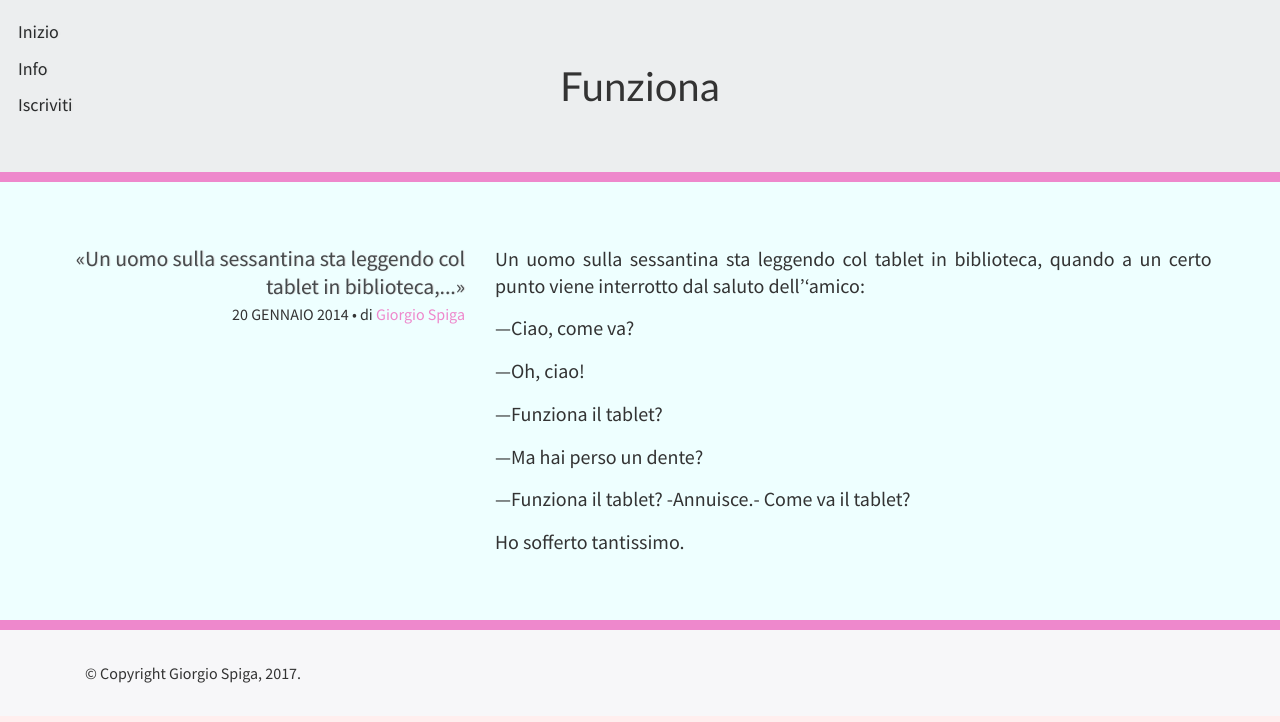
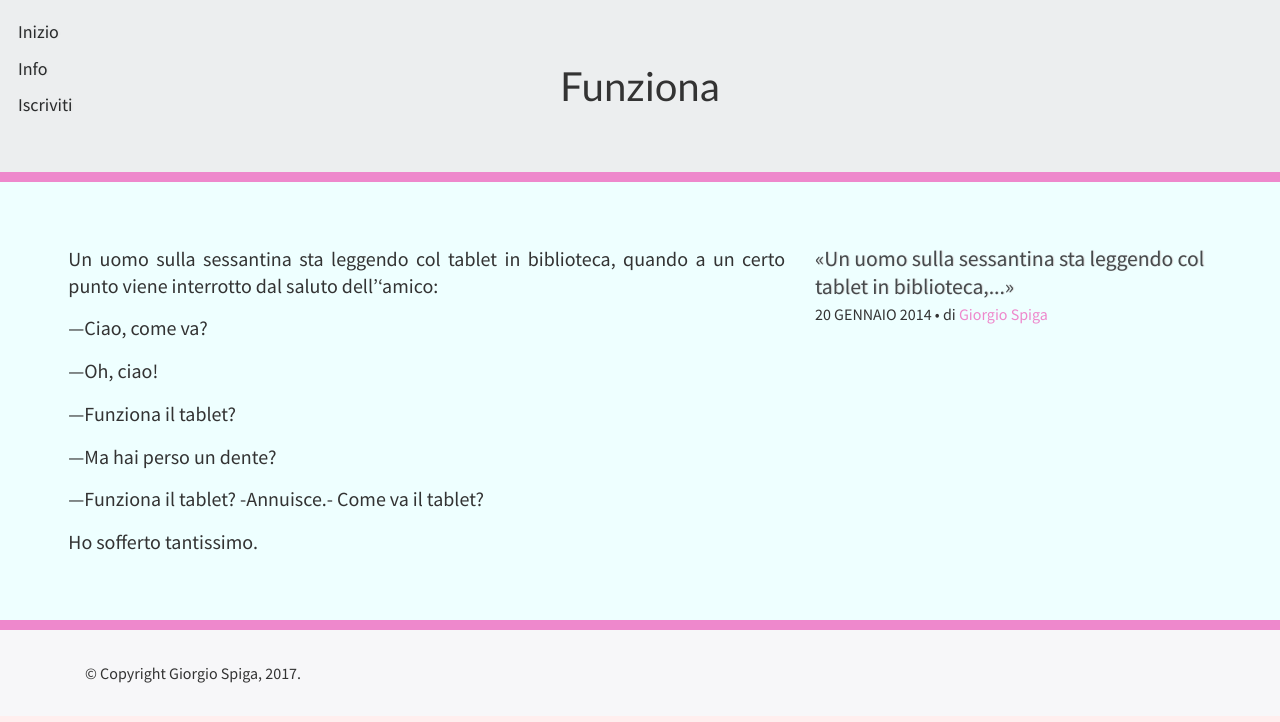
Before and after one commit to giorgiospiga/blogbrt, a Jekyll site: the page built from _posts/2014-01-20-funziona.md, in a window 1280 px wide. Shown: the top 722 px of the page. Built offline with Jekyll 4.4.1, drawn with Linux system fonts in a browser that asks for light colours; nearby versions of some CDN libraries; some web fonts are replaced.

Commit message:
new postlayout with content mdleft

```diff
--- a/_layouts/post.html
+++ b/_layouts/post.html
@@ -6,10 +6,10 @@ layout: default
     <div class="container">
       <div class="row justify-content-xs-center justify-content-sm-center">
 
-        <div class="col-xs-12 col-sm-10 col-md-4 col-md-4">
+        <div class="col-xs-12 col-sm-10 col-md-4 push-md-7 col-lg-4 push-lg-7">
 
           <div class="col-xs-12">
-            <header class="text-md-right">
+            <header class="text-md-left">
               <!--
               <h1><a href="{{ post.url | absolute_url }}">{% if page.title %}{{ page.title }}{% elsif page.meta %}{{ page.meta }}{% elsif page.categories %}{{ page.categories }} {{ page.date | date: "%-d/%-m/%Y" }}{% endif %}</a></h1>
               -->
@@ -79,7 +79,7 @@ layout: default
 
         </div>
 -->
-        <div class="col-xs-12 col-sm-10 col-md-7 col-lg-7">
+        <div class="col-xs-12 col-sm-10 col-md-7 pull-md-4 col-lg-7 pull-lg-4">
           <section id="postcontent" class="text-justify">
             {{content | smartify }}
           </section>
```
